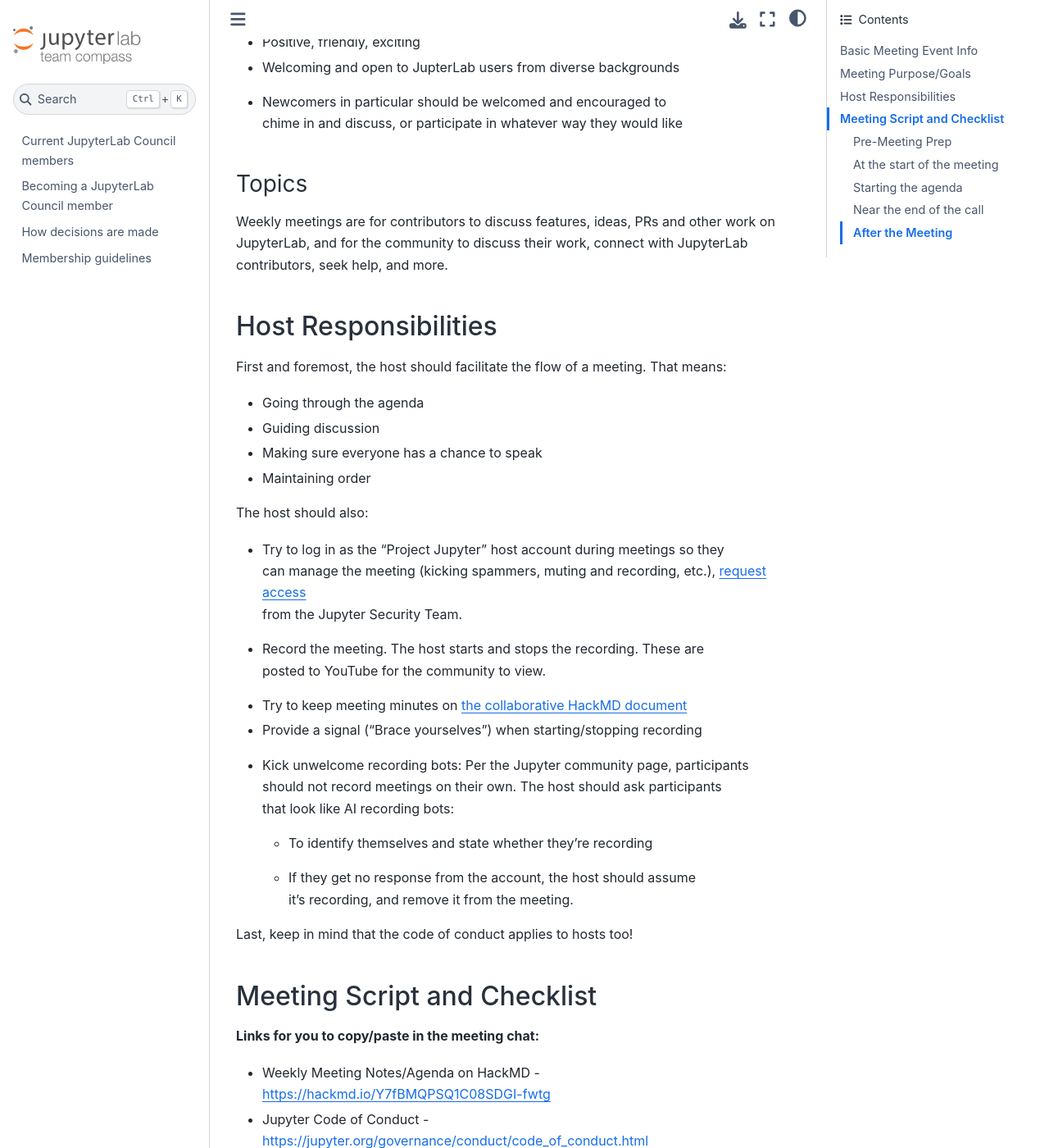
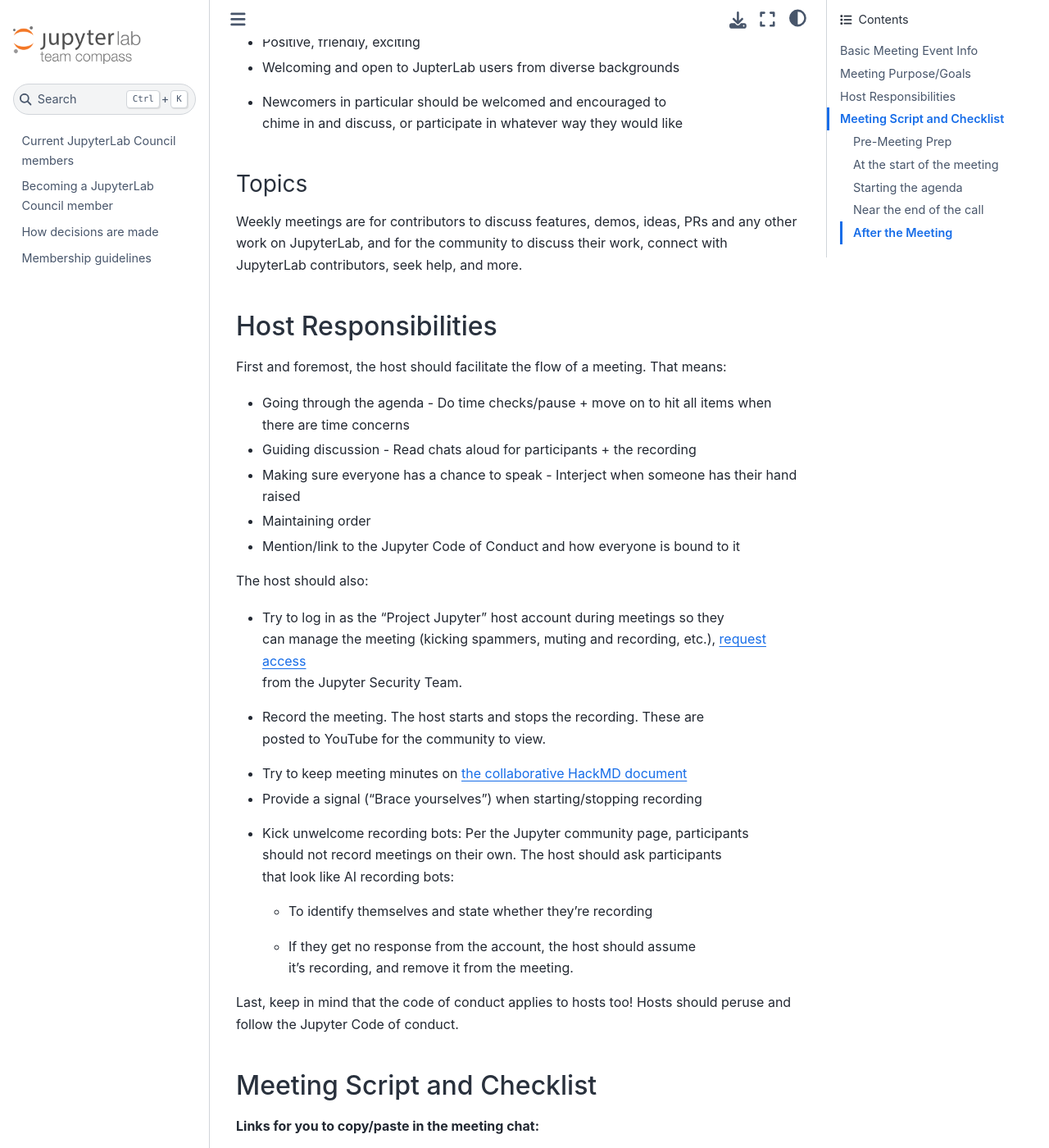
Before and after one commit to jupyterlab/frontends-team-compass, a Sphinx documentation site: the page built from docs/host_guide.rst, in a window 1280 px wide and 1400 px high, scrolled down 682 px. Shown: the whole window at 82% size. Built offline with Sphinx 7.4.7 and the Sphinx Book theme 1.1.4, drawn with Linux system fonts in a browser that asks for light colours.

Commit message:
Added missing items.

```diff
--- a/docs/host_guide.rst
+++ b/docs/host_guide.rst
@@ -33,19 +33,20 @@
 Topics
 ^^^^^^
 
-Weekly meetings are for contributors to discuss features, ideas, PRs and other
-work on JupyterLab, and for the community to discuss their work, connect
-with JupyterLab contributors, seek help, and more.
+Weekly meetings are for contributors to discuss features, demos, ideas, PRs
+and any other work on JupyterLab, and for the community to discuss their work,
+connect with JupyterLab contributors, seek help, and more.
 
 Host Responsibilities
 ---------------------
 
 First and foremost, the host should facilitate the flow of a meeting. That means:
 
-- Going through the agenda
-- Guiding discussion
-- Making sure everyone has a chance to speak
+- Going through the agenda - Do time checks/pause + move on to hit all items when there are time concerns
+- Guiding discussion - Read chats aloud for participants + the recording
+- Making sure everyone has a chance to speak - Interject when someone has their hand raised
 - Maintaining order
+- Mention/link to the Jupyter Code of Conduct and how everyone is bound to it
 
 The host should also:
 
@@ -63,7 +64,8 @@
   - | If they get no response from the account, the host should assume
     | it's recording, and remove it from the meeting.
 
-Last, keep in mind that the code of conduct applies to hosts too!
+Last, keep in mind that the code of conduct applies to hosts too! Hosts should
+peruse and follow the Jupyter Code of conduct.
 
 Meeting Script and Checklist
 ----------------------------
```
